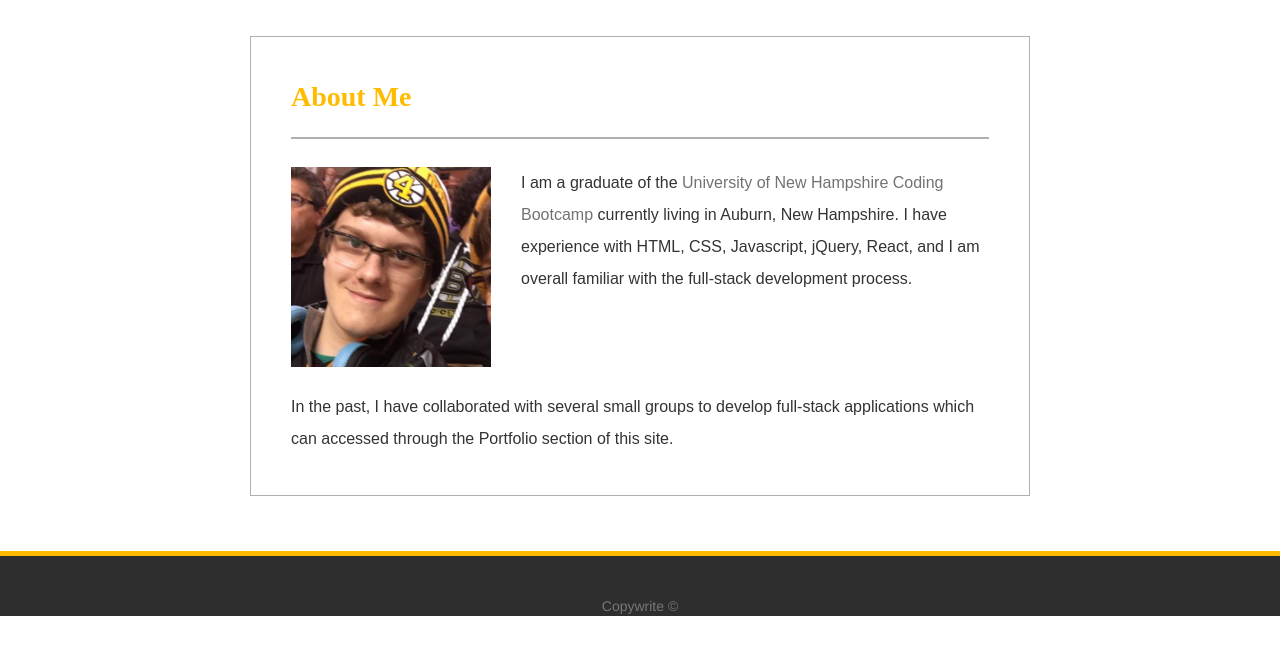
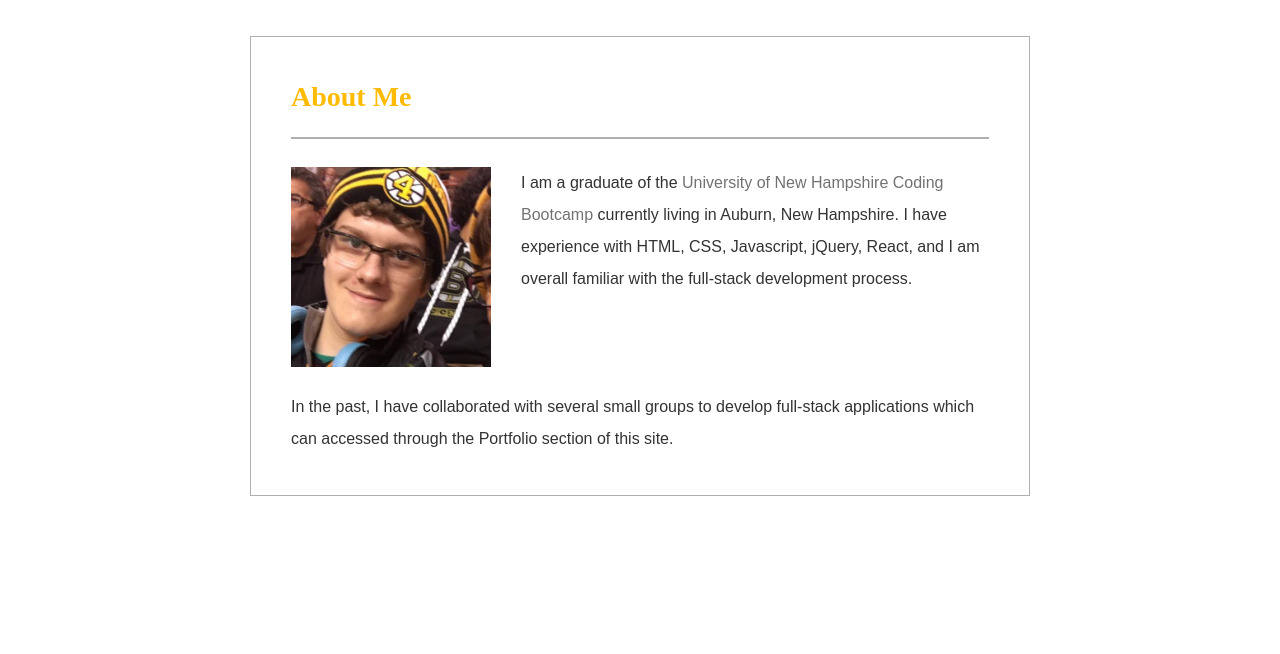
Before and after one commit to skfoury/skfoury.github.io, a plain HTML site: page index.html in a window 1280 px wide. Shown: the part 84-738 px from the top of the page. Drawn offline with nearby package versions, Linux system fonts and the light colour scheme.

Commit message:
removed buggy footer

```diff
--- a/index.html
+++ b/index.html
@@ -31,10 +31,6 @@
             <div class="col-md-2"></div>
         </div>
     </div>
-        <footer class="footer" id="footer">
-            <div class="container">
-              <span class="text-muted">Copywrite ©</span>
-            </div>
-          </footer>
+
     </body>
 </html>
```
Also changed, not shown: portfolioboot2.html (+1 -5 lines), portfolioboot3.html (+1 -5 lines).
